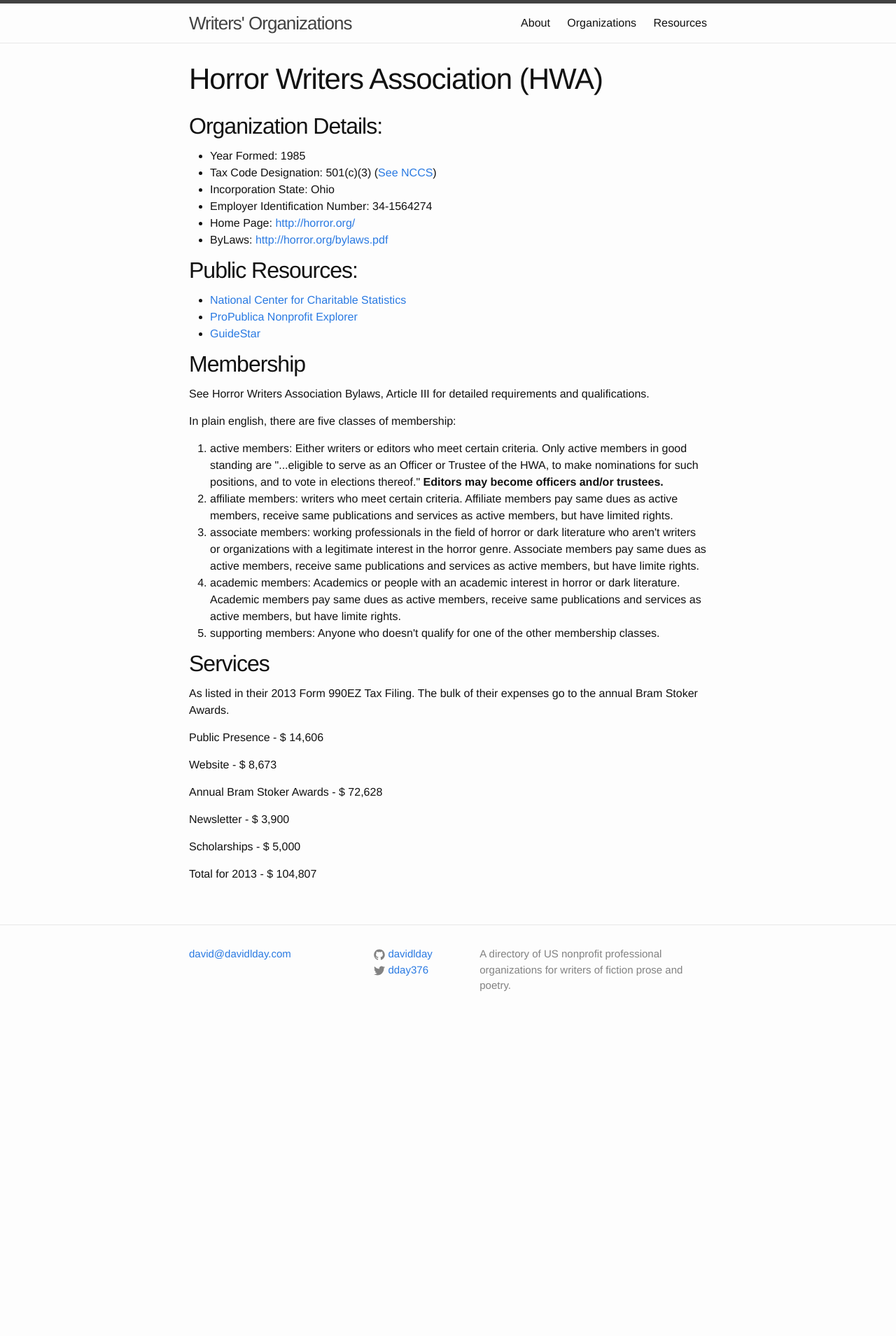
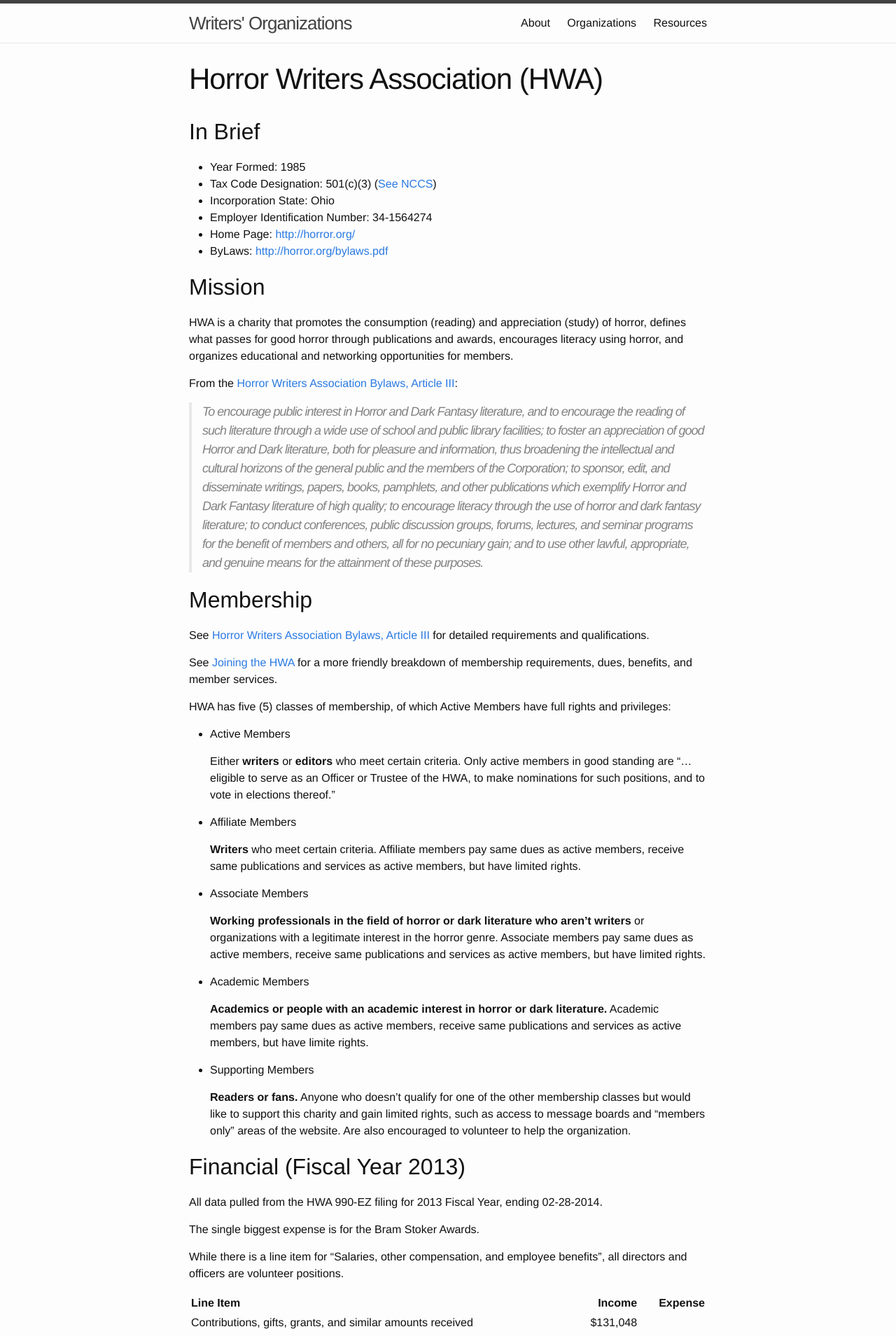
Before and after one commit to davidlday/writers-organizations, a Jekyll site: the page built from orgs/hwa.md, in a window 1280 px wide. Shown: the top 1909 px of the page at 70% size. Built offline with Jekyll 4.4.1, drawn with Linux system fonts in a browser that asks for light colours; before the commit the page ends 1480 px from its top, so only the background shows below that; some of the changed text lies outside the part shown.

Commit message:
Further drafting of an initial report layout using HWA.

```diff
--- a/_layouts/orgprofile.html
+++ b/_layouts/orgprofile.html
@@ -12,7 +12,7 @@
   <div class="post-content">
     <p>{{ org.description }}</p>
     <div class="org-details">
-      <h2 class="post-title">Organization Details:</h1>
+      <h2>In Brief</h1>
       <ul>
           <li>Year Formed: {{ org.year_formed }}</li>
           <li>Tax Code Designation: {{ org.irc }} (<a href="http://nccsdataweb.urban.org/PubApps/nonprofit-overview.php" target="ref">See NCCS</a>)</li>
@@ -21,14 +21,18 @@
           <li>Home Page: <a href="{{ org.url }}" target="{{ org.acronym }}">{{ org.url }}</a></li>
           <li>ByLaws: <a href="{{ org.bylaws_url }}" target="{{ org.acronym }}">{{ org.bylaws_url }}</a></li>
       </ul>
-      <h2 class="post-title">Public Resources:</h1>
+    </div>
+    <div class="org-content">
+    {{ content }}
+    </div>
+    <div class="org-resources">
+      <h2>Additional Resources</h1>
       <ul>
           <li><a href="{{ site.nccs_url }}{{ org.ein | remove: '-' }}" target="{{ org.acronym }}">National Center for Charitable Statistics</a></li>
           <li><a href="{{ site.propublica_url }}{{ org.ein | remove: '-' }}" target="{{ org.acronym }}">ProPublica Nonprofit Explorer</a></li>
           <li><a href="{{ site.guidestar_url }}{{ org.ein }}" target="{{ org.acronym }}">GuideStar</a></li>
       </ul>
     </div>
-    {{ content }}
   </div>
 
 </article>
--- a/css/main.scss
+++ b/css/main.scss
@@ -51,3 +51,7 @@
         "layout",
         "syntax-highlighting"
 ;
+
+table {
+    width: 100%;
+}
--- a/orgs/hwa.md
+++ b/orgs/hwa.md
@@ -3,23 +3,107 @@
 orgkey: hwa
 ---
 
-  <h2 class="post-title">Membership</h2>
-  <p>See Horror Writers Association Bylaws, Article III for detailed requirements and qualifications.</p>
-  <p>In plain english, there are five classes of membership:
-    <ol>
-      <li>active members: Either writers or editors who meet certain criteria. Only active members in good standing are "...eligible to serve as an Officer or Trustee of the HWA, to make nominations for such positions, and to vote in elections thereof." <b>Editors may become officers and/or trustees.</b></li>
-      <li>affiliate members: writers who meet certain criteria. Affiliate members pay same dues as active members, receive same publications and services as active members, but have limited rights.</li>
-      <li>associate members: working professionals in the field of horror or dark literature who aren't writers or organizations with a legitimate interest in the horror genre. Associate members pay same dues as active members, receive same publications and services as active members, but have limite rights.</li>
-      <li>academic members: Academics or people with an academic interest in horror or dark literature. Academic members pay same dues as active members, receive same publications and services as active members, but have limite rights.</li>
-      <li>supporting members: Anyone who doesn't qualify for one of the other membership classes.</li>
-    </ol>
-  </p>
+{% assign org = site.data.organizations[page.orgkey] %}
 
-  <h2 class="post-title">Services</h2>
-  <p>As listed in their 2013 Form 990EZ Tax Filing. The bulk of their expenses go to the annual Bram Stoker Awards.</p>
-  <p>Public Presence - $ 14,606</p>
-  <p>Website - $ 8,673</p>
-  <p>Annual Bram Stoker Awards - $ 72,628</p>
-  <p>Newsletter - $ 3,900</p>
-  <p>Scholarships - $ 5,000</p>
-  <p>Total for 2013 -  $ 104,807</p>
+## Mission
+
+HWA is a charity that promotes the consumption (reading) and appreciation (study)
+of horror, defines what passes for good horror through publications and awards,
+encourages literacy using horror, and organizes educational and networking
+opportunities for members.
+
+From the [Horror Writers Association Bylaws, Article III]({{ org.bylaws_url }}):
+
+> To encourage public interest in Horror and Dark Fantasy literature, and to encourage
+> the reading of such literature through a wide use of school and public library facilities;
+> to foster an appreciation of good Horror and Dark literature, both for pleasure and
+> information, thus broadening the intellectual and cultural horizons of the general
+> public and the members of the Corporation; to sponsor, edit, and disseminate writings,
+> papers, books, pamphlets, and other publications which exemplify Horror and Dark
+> Fantasy literature of high quality; to encourage literacy through the use of horror and
+> dark fantasy literature; to conduct conferences, public discussion groups, forums,
+> lectures, and seminar programs for the benefit of members and others, all for no
+> pecuniary gain; and to use other lawful, appropriate, and genuine means for the
+> attainment of these purposes.
+
+
+## Membership
+
+See [Horror Writers Association Bylaws, Article III]({{ org.bylaws_url }}) for
+detailed requirements and qualifications.
+
+See [Joining the HWA](http://horror.org/joining-the-hwa/) for a more friendly
+breakdown of membership requirements, dues, benefits, and member services.
+
+
+HWA has five (5) classes of membership, of which Active Members have full rights
+and privileges:
+
+
+*   Active Members
+
+    Either **writers** or **editors** who meet certain criteria. Only active members in
+    good standing are "...eligible to serve as an Officer or Trustee of the HWA,
+    to make nominations for such positions, and to vote in elections thereof."
+
+*   Affiliate Members
+
+    **Writers** who meet certain criteria. Affiliate members pay same dues as
+    active members, receive same publications and services as active members,
+    but have limited rights.
+
+*   Associate Members
+
+    **Working professionals in the field of horror or dark literature who aren't
+    writers** or organizations with a legitimate interest in the horror genre.
+    Associate members pay same dues as active members, receive same publications
+    and services as active members, but have limited rights.
+
+*   Academic Members
+
+    **Academics or people with an academic interest in horror or dark literature.**
+    Academic members pay same dues as active members, receive same publications
+    and services as active members, but have limite rights.
+
+*   Supporting Members
+
+    **Readers or fans.** Anyone who doesn't qualify for one of the other membership
+    classes but would like to support this charity and gain limited rights, such
+    as access to message boards and "members only" areas of the website. Are also
+    encouraged to volunteer to help the organization.
+
+## Financial (Fiscal Year 2013)
+
+All data pulled from the HWA 990-EZ filing for 2013 Fiscal Year, ending 02-28-2014.
+
+The single biggest expense is for the Bram Stoker Awards.
+
+While there is a line item for "Salaries, other compensation, and employee benefits",
+all directors and officers are volunteer positions.
+
+
+|-----------------------------------------------------------------+-----------+------------|
+| Line Item                                                       | Income    | Expense    |
+|:----------------------------------------------------------------|----------:|-----------:|
+| Contributions, gifts, grants, and similar amounts received      | $131,048  |            |
+| Book & Merchandise Sales                                        | $152      |            |
+| Investment Income                                               | $121      |            |
+|-----------------------------------------------------------------+-----------+------------|
+| Bram Stoker Awards - Expense                                    |           | ($72,628)  |
+| Salaries, other compensation, and employee benefits             |           | ($19,240)  |
+| Book Festivals                                                  |           | ($14,606)  |
+| Website Design & Maintenance                                    |           | ($8,673)   |
+| Office Expenses                                                 |           | ($5,005)   |
+| Newsletter                                                      |           | ($3,900)   |
+| Insurance                                                       |           | ($3,709)   |
+| Royalty Expense                                                 |           | ($2,659)   |
+| Payroll Processing Fees                                         |           | ($1,416)   |
+| Merchant Processing Fees                                        |           | ($1,214)   |
+| Professional fees and other payments to independent contractors |           | ($810)     |
+| Penalty Expense                                                 |           | ($600)     |
+| Contributions                                                   |           | ($500)     |
+| Member Expense - Hardship                                       |           | ($500)     |
+| Bank Charges                                                    |           | ($72)      |
+|=================================================================+===========+============|
+| **Total**                                                       | **$131,321**  | **($135,532)** |
+|-----------------------------------------------------------------+-----------+------------|
```
Also changed, not shown: _data/organizations.yml (+8 -0 lines).
